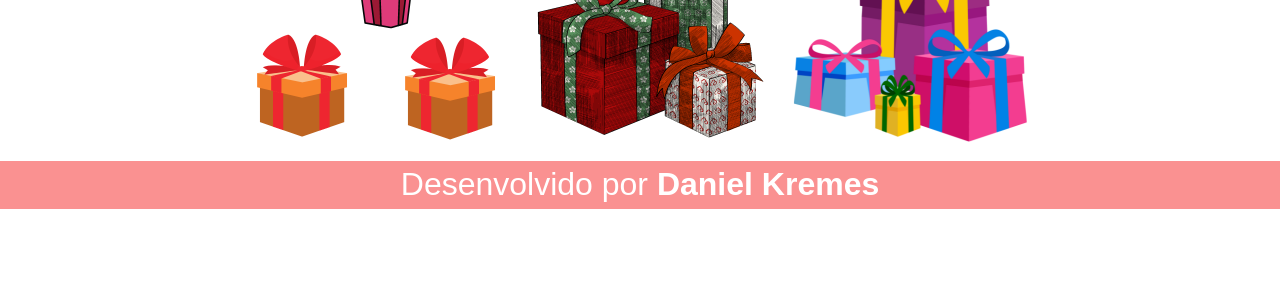
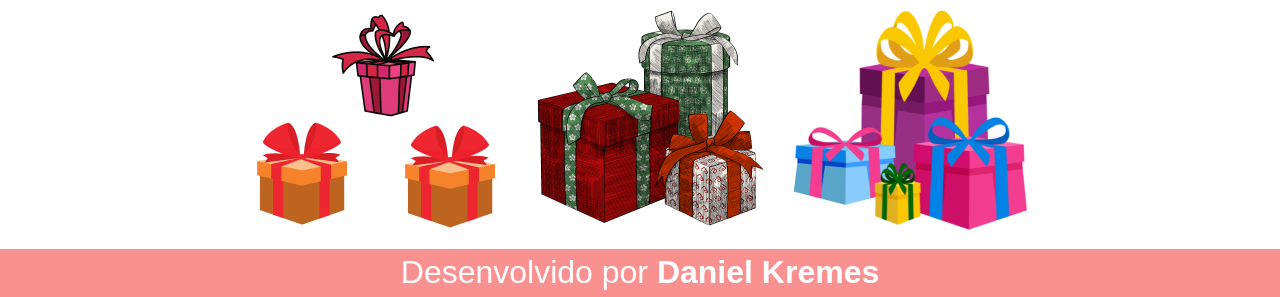
Before and after one commit to DanielKremes/Pagina-presente, a plain HTML site: page index.html in a window 1280 px wide. Shown: the part 601-898 px from the top of the page. Before the commit the page ends 810 px from the top, so only its background shows below. Drawn offline with Linux system fonts and the light colour scheme; a web font is replaced by a local one.

Commit message:
fix min-height to 100vh

```diff
--- a/assets/styles/style.css
+++ b/assets/styles/style.css
@@ -46,7 +46,7 @@ body {
     flex-direction: column;
     width: 100%;
     color: var(--cor-3);
-    min-height: 89vh;
+    min-height: 100vh;
     gap: 1rem;
 }
 
```
